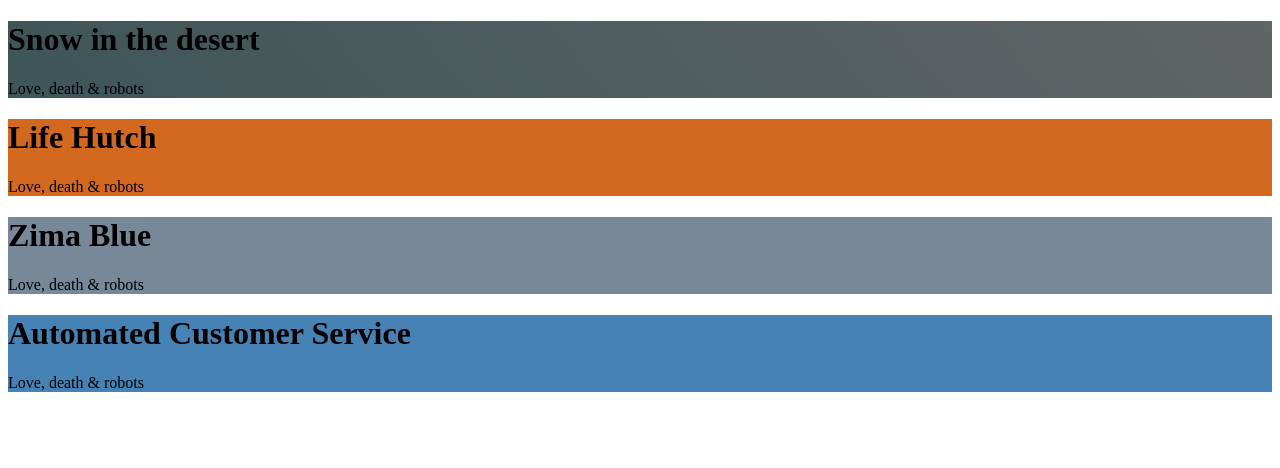
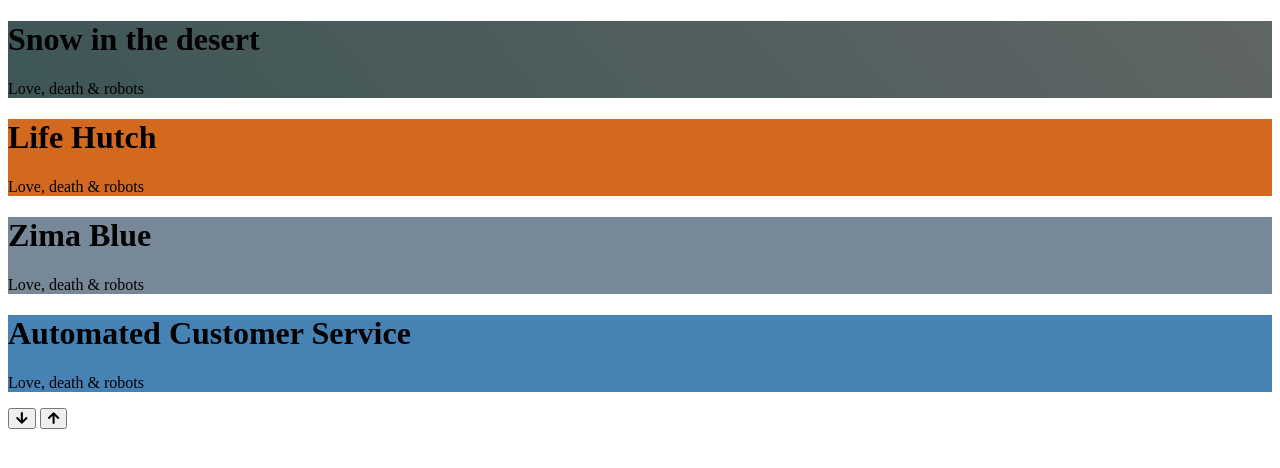
Before and after one commit to VladymyrBolgov/Slider-from-cards, a plain HTML site: page index.html in a window 1280 px wide. Drawn offline with Linux system fonts and the light colour scheme.

Commit message:
controls

```diff
--- a/index.html
+++ b/index.html
@@ -45,6 +45,14 @@
           style="background-image: url('https://images.unsplash.com/photo-1632500917012-685cf5c701c1?ixid=MnwxMjA3fDB8MHxwaG90by1wYWdlfHx8fGVufDB8fHx8&ixlib=rb-1.2.1&auto=format&fit=crop&w=386&q=80');"
          ></div>
       </div>
+      <div class="controls">
+        <button class="down-button">
+          <i class="fas fa-arrow-down"></i>
+        </button>
+        <button class="up-button">
+          <i class="fas fa-arrow-up"></i>
+        </button>
+      </div>
     </div>
 
 </body>
```
Lines whose indentation alone changed are shown as unchanged.
